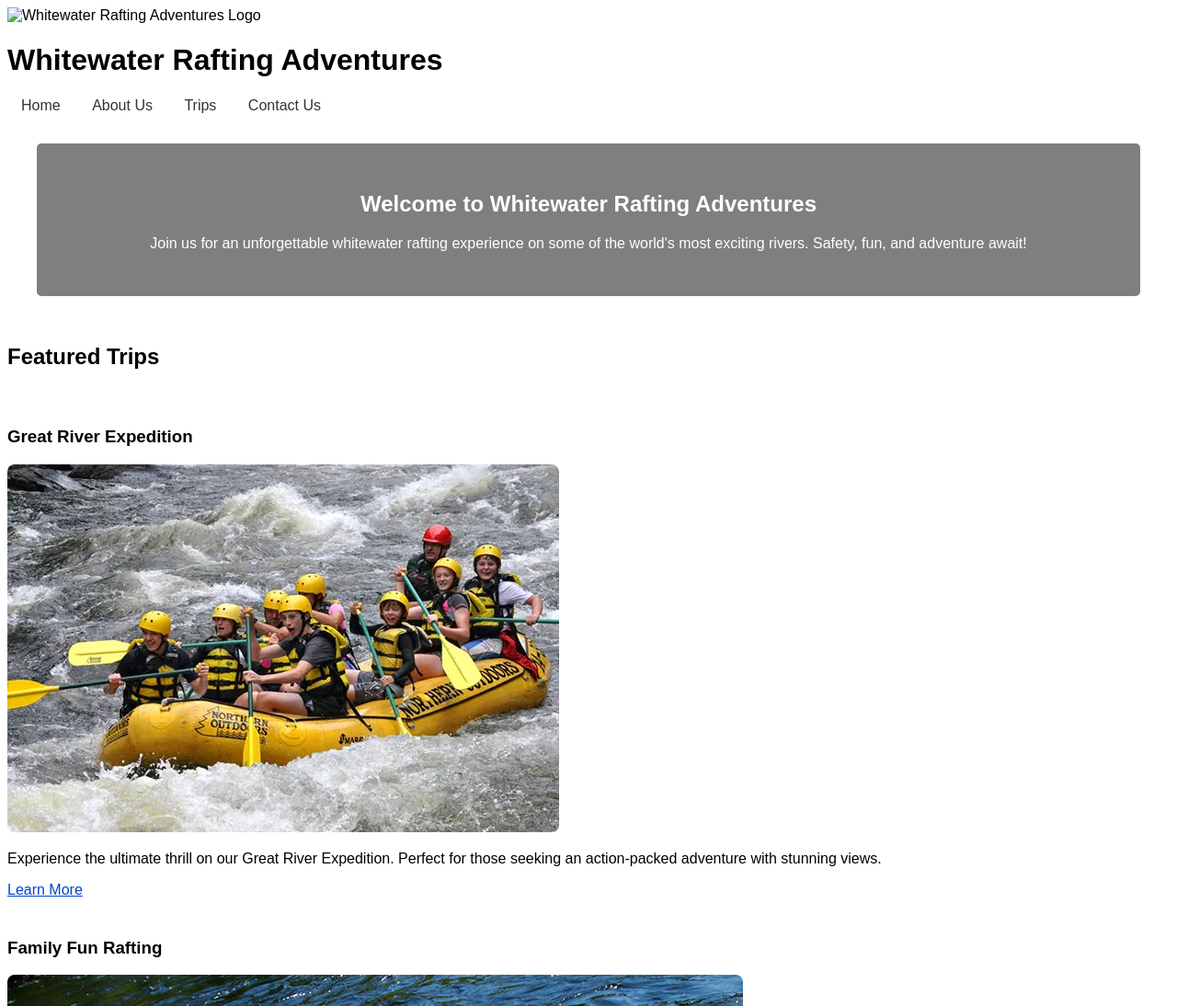
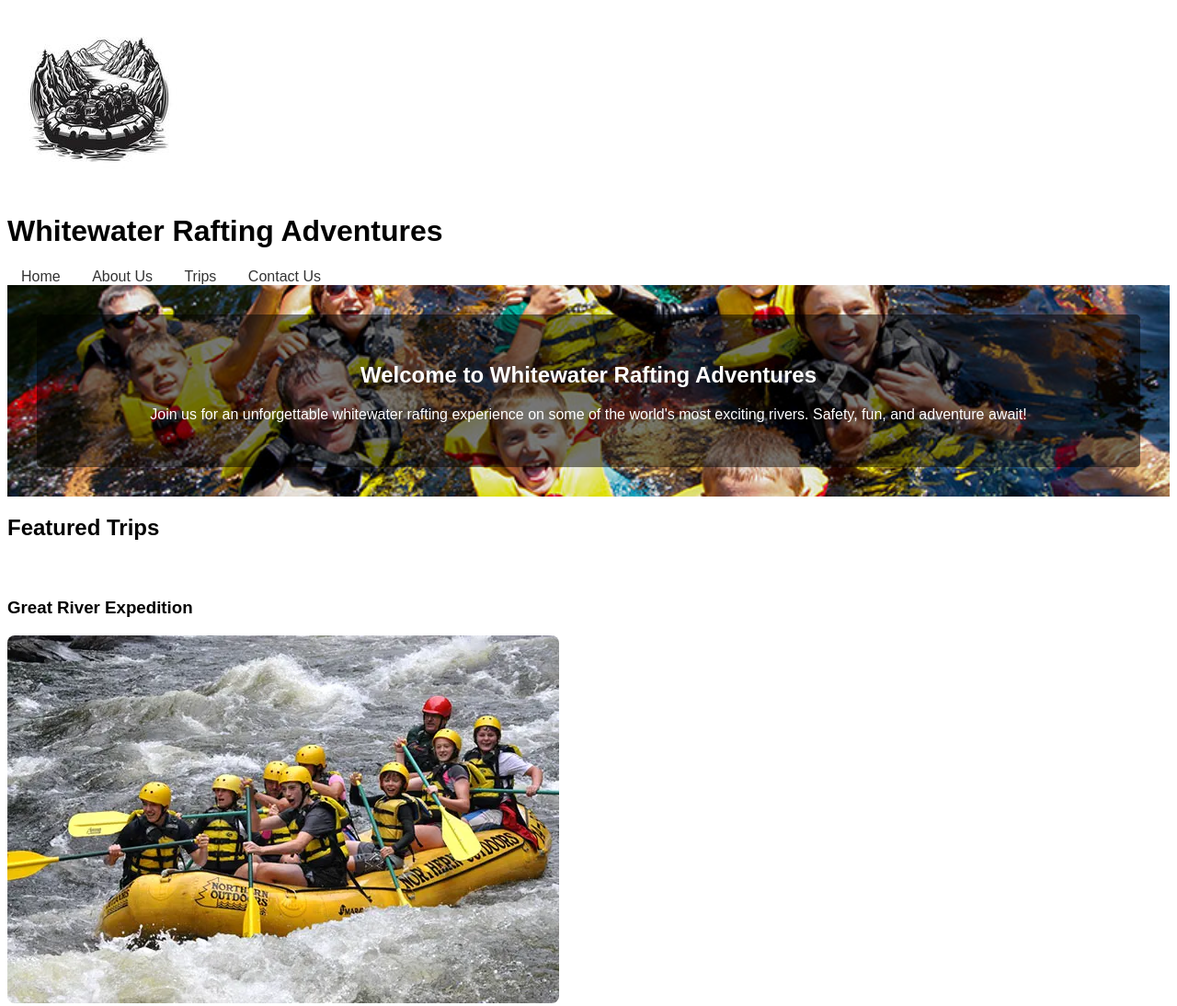
Before and after one commit to touchedLeaf/wdd130, a plain HTML site: page wwr/index.html in a window 1280 px wide. Shown: the top 1094 px of the page at 92% size. Drawn offline with Linux system fonts and the light colour scheme.

Commit message:
zero error

```diff
--- a/wwr/index.html
+++ b/wwr/index.html
@@ -9,7 +9,7 @@
 </head>
 <body>
     <header>
-        <img src="images/new-rafting-logo.jpg" alt="Whitewater Rafting Adventures Logo">
+        <img src="images/new rafting logo.jpg" alt="Whitewater Rafting Adventures Logo">
         <h1>Whitewater Rafting Adventures</h1>
         <nav>
             <a href="index.html">Home</a>
@@ -52,7 +52,7 @@
         <div class="social-media">
             <a href="https://facebook.com"><img src="images/facebook.jpg" alt="Facebook" class="social-media-icon"></a>
             <a href="https://twitter.com"><img src="images/twitter.avif" alt="Twitter" class="social-media-icon"></a>
-            <a href="https://instagram.com"><img src="images/new-insta-logo.png" alt="Instagram" class="social-media-icon"></a>
+            <a href="https://instagram.com"><img src="images/new insta logo.png" alt="Instagram" class="social-media-icon"></a>
         </div>
     </footer>
 </body>
--- a/wwr/styles/rafting.css
+++ b/wwr/styles/rafting.css
@@ -58,7 +58,7 @@ a:hover {
 .hero {
   text-align: center;
   padding: 2em;
-  background-image: url('../images/hero-bg.jpg'); /* Ensure a relevant background image */
+  background-image: url('../images/family.jpg'); /* Ensure a relevant background image */
   background-size: cover;
   background-position: center;
   color: #fff; /* Ensure text is readable on the background */
```
